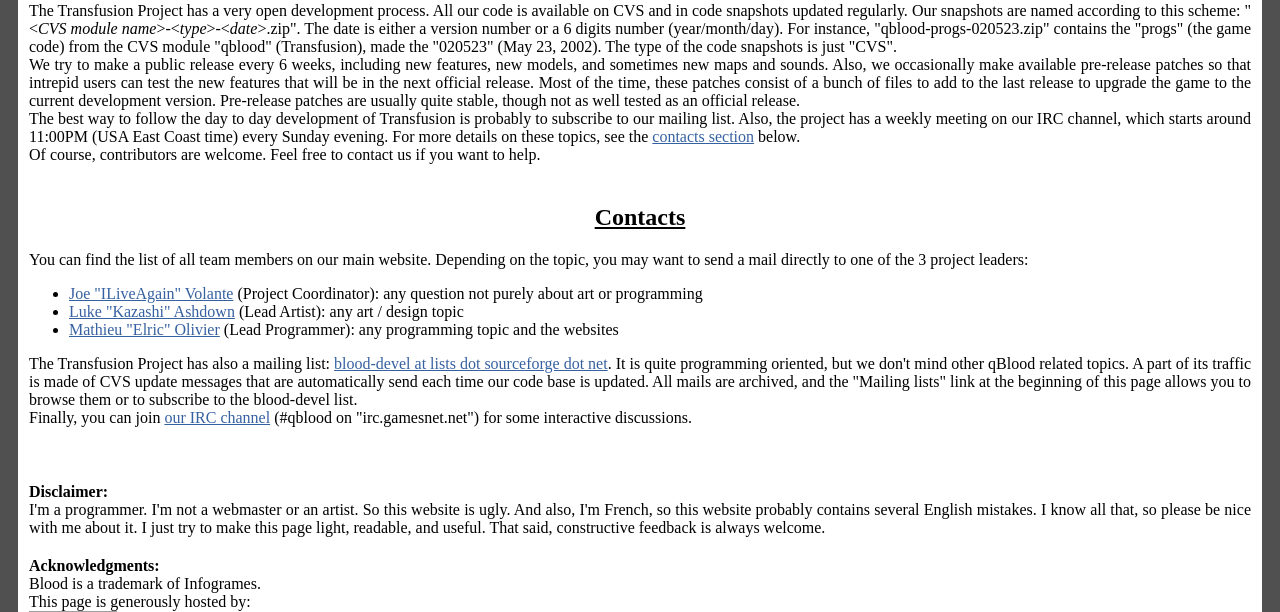
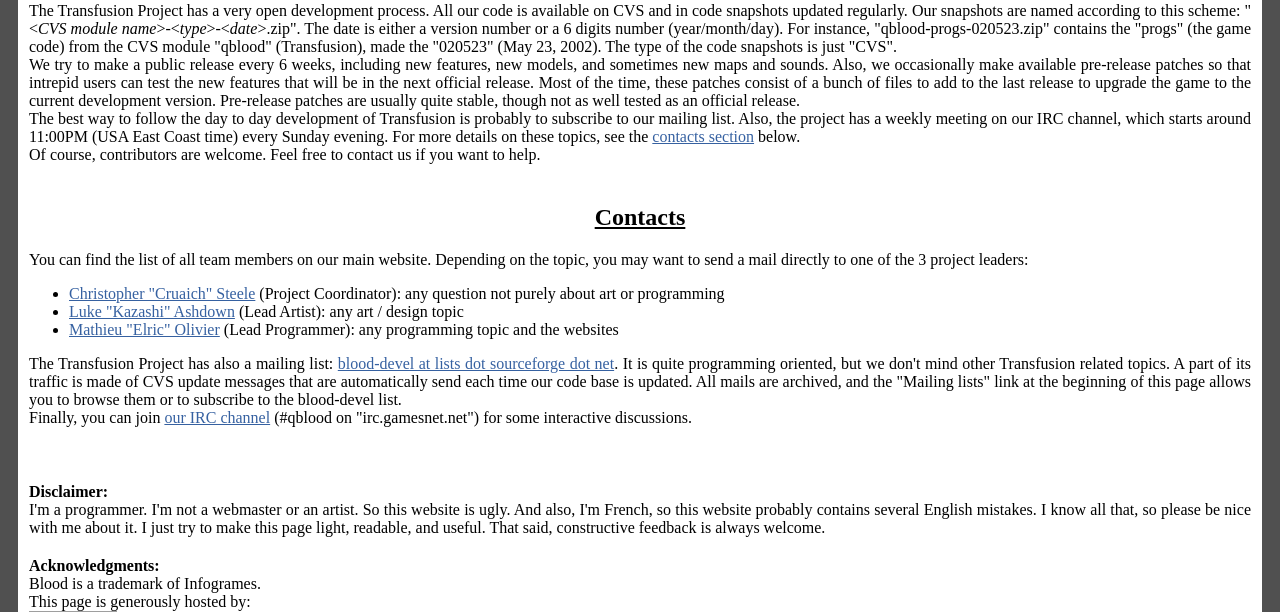
Before and after one commit to a-sf-mirror/transfusion, a PHP site: page / in a window 1280 px wide. Shown: the part 977-1589 px from the top of the page. Run offline with PHP 8.4, Linux system fonts and the light colour scheme; data that the repository does not hold is empty; grey boxes are pictures that could not be loaded.

Commit message:
Chris is now the Project Coordinator. Forgot an instance of "qBlood" in the text about our IRC channel.

```diff
--- a/website/index.php
+++ b/website/index.php
@@ -105,7 +105,7 @@
 	topic, you may want to send a mail directly to one of the 3 project leaders:<br />
 	<ul>
 		<li>
-			<a href="mailto:iliveagain@planetblood.com">Joe "ILiveAgain" Volante</a>
+			<a href="mailto:cruaich@yahoo.com">Christopher "Cruaich" Steele</a>
 			(Project Coordinator): any question not purely about art or programming
 		</li>
 		<li>
@@ -120,7 +120,7 @@
 	The Transfusion Project has also a mailing list:
 	<a href="mailto:blood-devel@lists.sourceforge.net">blood-devel at lists dot
 	sourceforge dot net</a>. It is quite programming oriented, but we don't
-	mind other qBlood related topics. A part of its traffic is made of CVS
+	mind other Transfusion related topics. A part of its traffic is made of CVS
 	update messages that are automatically send each time our code base is
 	updated. All mails are archived, and the "Mailing lists" link at the
 	beginning of this page allows you to browse them or to subscribe to the
```
